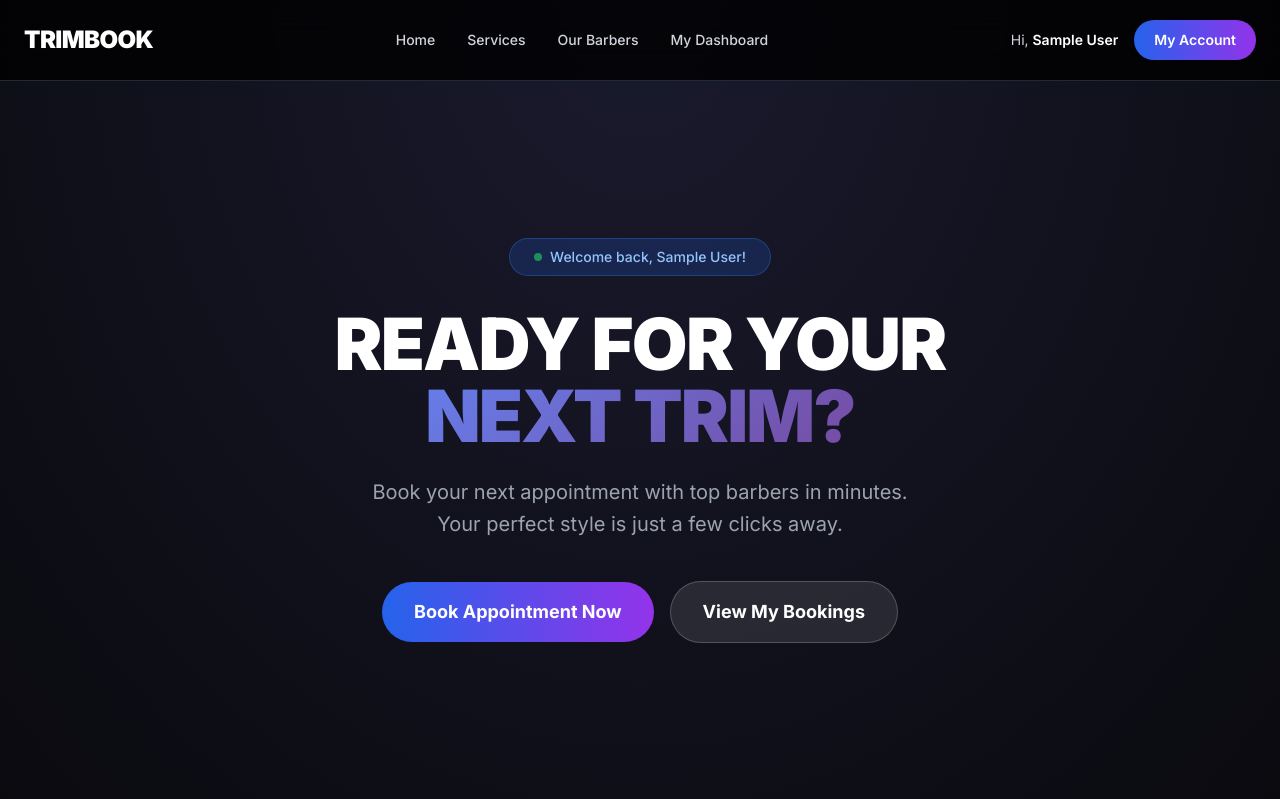
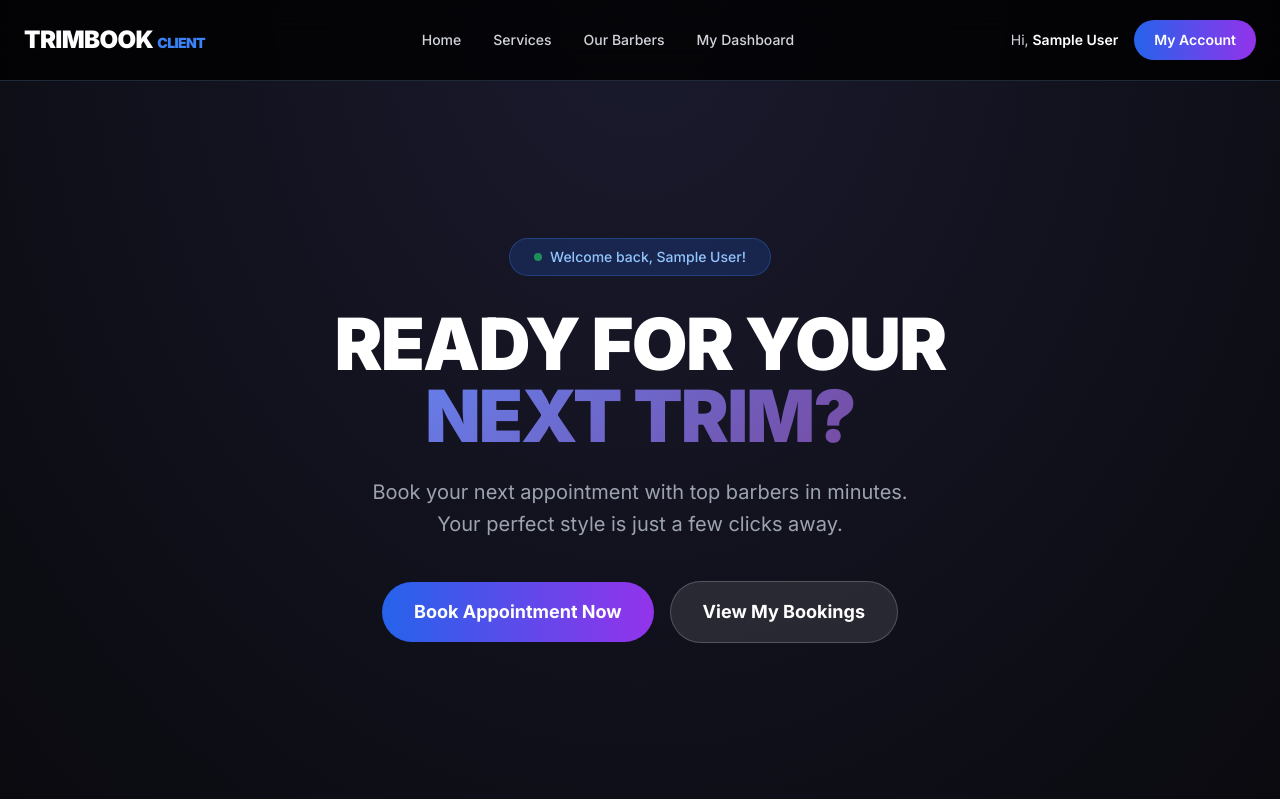
Before and after one commit to voncheems/trimbook, a PHP site: page /pages/homepage_loggedin.php in a window 1280 px wide. Shown: the top 799 px of the page. Run offline with PHP 8.4, Linux system fonts and the light colour scheme; the visitor is signed in with stand-in values (Sample User, id 1); some libraries are stand-ins or nearby versions.

Commit message:
Update homepage_loggedin.php - update repo

```diff
--- a/pages/homepage_loggedin.php
+++ b/pages/homepage_loggedin.php
@@ -1,5 +1,4 @@
 <?php
-// index.php (Logged in version)
 // At the top of EVERY protected page
 session_start();
 
@@ -64,7 +63,7 @@ $title = "TrimBook | Your Barber Appointment System";
   <!-- Navigation -->
   <header class="fixed w-full top-0 left-0 z-50 bg-black/80 backdrop-blur-lg border-b border-gray-800">
     <nav class="container mx-auto flex justify-between items-center py-5 px-6">
-      <a href="" class="text-2xl font-black tracking-tight">TRIMBOOK</a>
+      <a href="/trimbook/pages/homepage_loggedin.php" class="text-2xl font-black tracking-tight">TRIMBOOK <span class="text-blue-500 text-sm">CLIENT</span></a>
       <ul class="hidden md:flex space-x-8 font-medium text-sm">
         <li><a href="#home" class="text-gray-300 hover:text-white transition">Home</a></li>
         <li><a href="#services" class="text-gray-300 hover:text-white transition">Services</a></li>
@@ -99,7 +98,7 @@ $title = "TrimBook | Your Barber Appointment System";
       </p>
 
       <div class="flex flex-col sm:flex-row gap-4 justify-center items-center">
-        <a href="./pages/Bookapp.php" class="inline-block bg-gradient-to-r from-blue-600 to-purple-600 text-white px-8 py-4 rounded-full text-lg font-bold hover:shadow-xl hover:shadow-purple-500/50 transition transform hover:scale-105">
+        <a href="../dashboards/client_dashboard.php" class="inline-block bg-gradient-to-r from-blue-600 to-purple-600 text-white px-8 py-4 rounded-full text-lg font-bold hover:shadow-xl hover:shadow-purple-500/50 transition transform hover:scale-105">
           Book Appointment Now
         </a>
         <a href="./pages/client_dashboard.php" class="inline-block bg-white/10 border border-white/20 text-white px-8 py-4 rounded-full text-lg font-bold hover:bg-white/20 transition">
```
